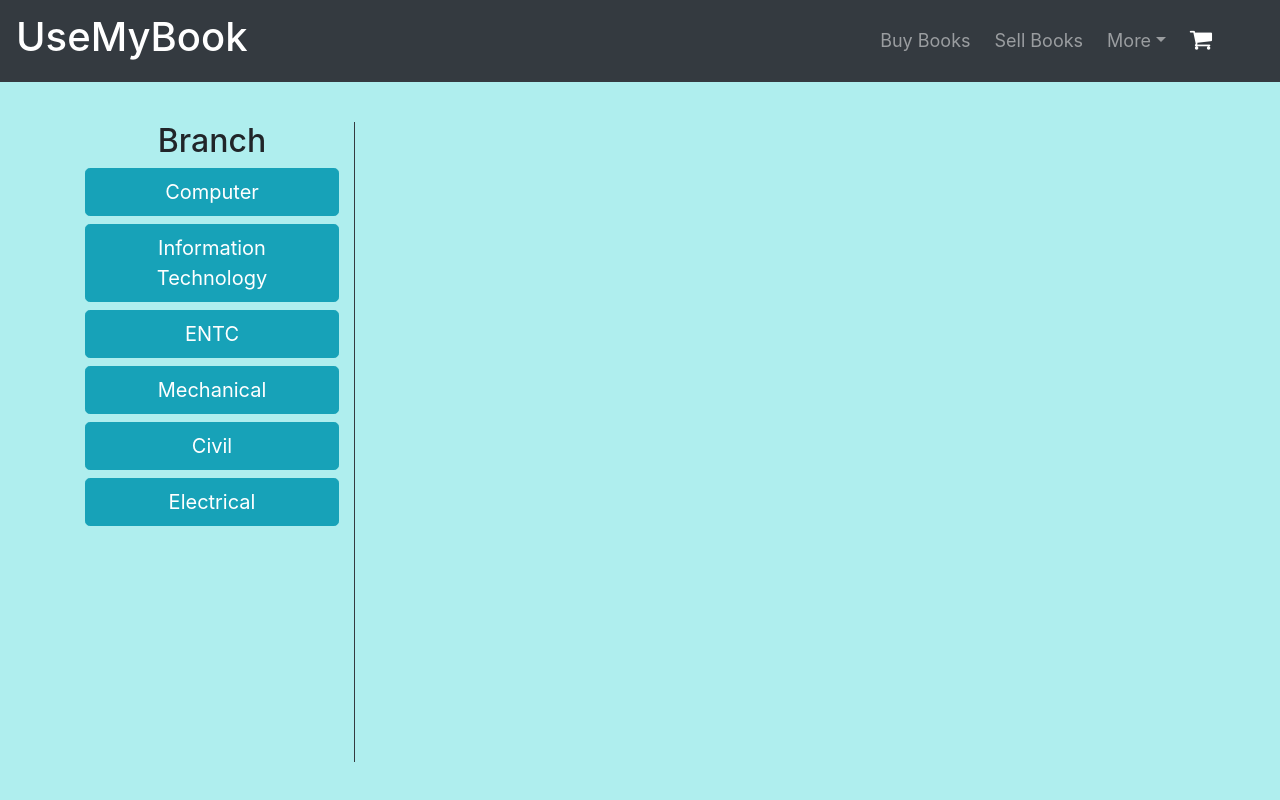
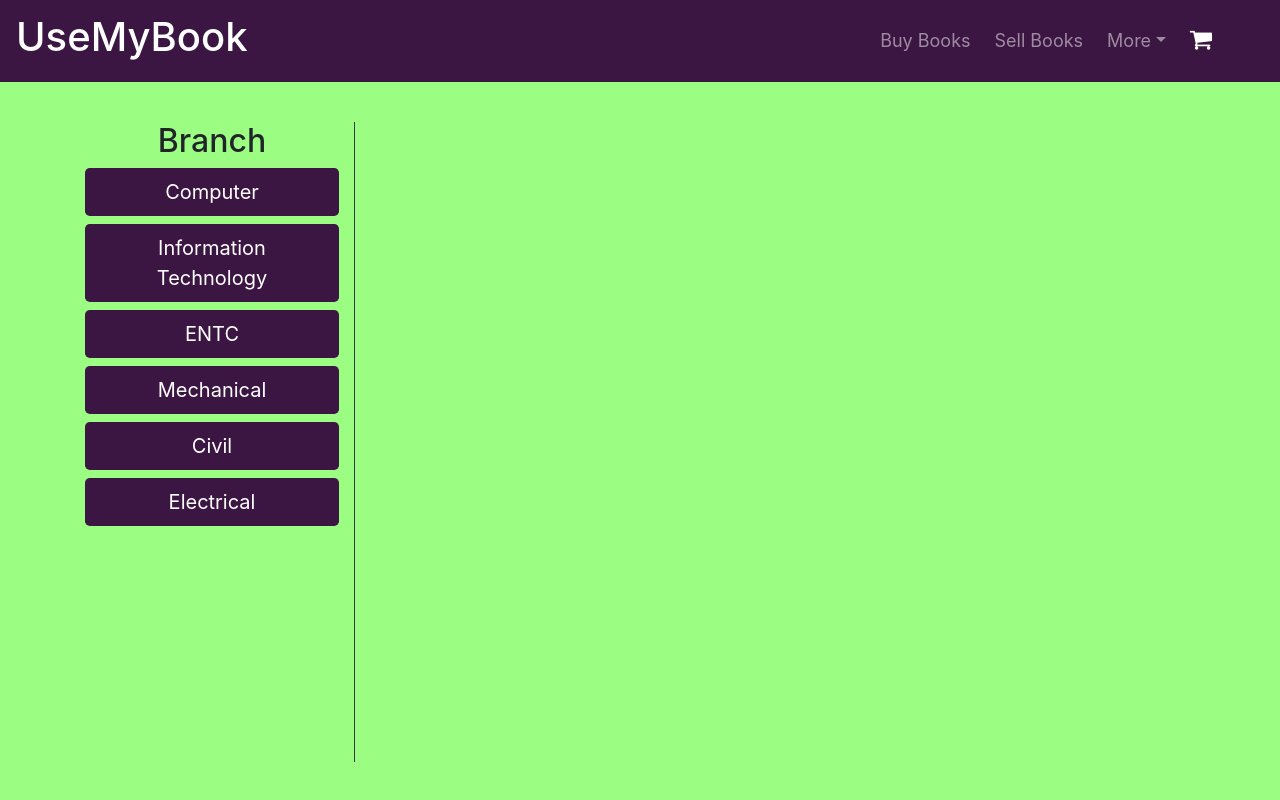
Before and after one commit to snehageorge25/Mini-Project, a Flask app: page / in a window 1280 px wide. Run offline with Flask 2, Linux system fonts and the light colour scheme; the visitor is signed in with stand-in values (Sample User, id 1); data that the repository does not hold is empty; some libraries are stand-ins or nearby versions.

Commit message:
Changed theme

```diff
--- a/app.py
+++ b/app.py
@@ -24,7 +24,7 @@ def home():
 @app.route('/signup', methods=['GET', 'POST'])
 def signup():
     form = RegistrationForm()
-    if request.method == 'POST' and form.validate():
+    if request.method == 'POST' and form.validate_on_submit():
         name = request.form.get("name")
         email = request.form.get("email")
         password = request.form.get("password").encode('utf-8')
@@ -80,20 +80,6 @@ def view(book_id):
     curr_book = cursor.fetchone()
     return render_template('view.html', book=curr_book)
 
-# @app.route('/new_user', methods=['GET', 'POST'])
-# def new_user():
-#     name = request.form.get("name")
-#     email = request.form.get("email")
-#     password = request.form.get("password").encode('utf-8')
-#     hashed=bcrypt.hashpw(password,bcrypt.gensalt()).decode()
-#     date_joined = str(date.today())
-#     new_user = f'INSERT INTO `users`(`name`, `email`, `pw`,`date_joined`) VALUES ("{name}", "{email}", "{hashed}","{date_joined}")'
-#     cursor = conn.cursor()
-#     cursor.execute(new_user)
-#     conn.commit()
-#     flash('Signed up Successfully! Proceed to Login.','success')
-#     return redirect(url_for('login'))
-
 
 @app.route('/login_validation', methods=['GET', 'POST'])
 def login_validation():
@@ -108,9 +94,11 @@ def login_validation():
             session['id']=user[0][0]
             session['name']=user[0][1]
             return redirect(url_for('home'))
+        else:
+            flash('Email address and Password did not match','danger')
     else:
-        flash('Email address and Password did not match','danger')
-        return redirect(url_for('login'))
+        flash('Email address does not exist','danger')
+    return redirect(url_for('login'))
 
 @app.route('/logout', methods=['GET','POST'])
 def logout():
--- a/static/styles/styles.css
+++ b/static/styles/styles.css
@@ -2,9 +2,14 @@ body{
     /* background: #61045f;
 background: -webkit-linear-gradient(to right, #5F0A87,#A4508B);
 background: linear-gradient(to right,#5F0A87,#A4508B);  */
+background: #9bfd82;
+}
 
-background: paleturquoise;
+.nav-theme{
+    background-color: #3c1642;
+    /* background-color: #8980f5; */
 }
+
 
 /* form start  */
 
--- a/templates/adminlogin.html
+++ b/templates/adminlogin.html
@@ -14,7 +14,7 @@
   <header>
     <div id="header">
         <!-- Container starts -->
-          <nav class="navbar navbar-dark bg-dark  navbar-expand-xl pr-1">
+          <nav class="navbar navbar-dark nav-theme  navbar-expand-xl pr-1">
             <h1 class="pl-0 name col-8 col-xl-4 text-wrap text-white">UseMyBook</h1>
             <ul class="navbar-nav pr-5 ml-auto">
             <li class="nav-item">
--- a/templates/base.html
+++ b/templates/base.html
@@ -21,7 +21,7 @@
     <header>
       <div id="header">
         <!-- Container starts -->
-        <nav class="navbar navbar-dark navbar-expand-xl pr-1 bg-dark">
+        <nav class="navbar navbar-dark navbar-expand-xl pr-1 nav-theme">
           <a class="navbar-brand text-bold" href="#" ><h1 class="name col-8 col-xl-4 text-wrap pl-0">UseMyBook</h1></a>
 
 
--- a/templates/index.html
+++ b/templates/index.html
@@ -23,12 +23,12 @@
   <div class="row my-3">
     <div class="col-lg-3 col-md-4 border-right border-dark" style="height:80vh">
       <h2 class="text-center">Branch<h2>
-             <a href="#" class="btn btn-info btn-lg btn-block">Computer </a>
-             <a href="#" class="btn btn-info btn-lg btn-block">Information Technology </a>
-             <a href="#" class="btn btn-info btn-lg btn-block">ENTC </a>
-             <a href="#" class="btn btn-info btn-lg btn-block">Mechanical </a>
-             <a href="#" class="btn btn-info btn-lg btn-block">Civil </a>
-             <a href="#" class="btn btn-info btn-lg btn-block">Electrical </a>
+             <a href="#" class="btn nav-theme text-white btn-lg btn-block">Computer </a>
+             <a href="#" class="btn nav-theme text-white btn-lg btn-block">Information Technology </a>
+             <a href="#" class="btn nav-theme text-white btn-lg btn-block">ENTC </a>
+             <a href="#" class="btn nav-theme text-white btn-lg btn-block">Mechanical </a>
+             <a href="#" class="btn nav-theme text-white btn-lg btn-block">Civil </a>
+             <a href="#" class="btn nav-theme text-white btn-lg btn-block">Electrical </a>
     </div>
 
 
--- a/templates/login.html
+++ b/templates/login.html
@@ -17,7 +17,7 @@
   <header>
     <div id="header">
       <!-- Container starts -->
-      <nav class="navbar navbar-dark bg-dark  navbar-expand-xl pr-1">
+      <nav class="navbar navbar-dark nav-theme  navbar-expand-xl pr-1" style="height:110px;">
         <h1 class="pl-0 name col-8 col-xl-4 text-wrap text-white">UseMyBook</h1>
         <ul class="navbar-nav pr-5 ml-auto">
           <li class="nav-item">
@@ -88,7 +88,7 @@
             </div>
         </div>
         <div class="form-group">
-          {{ form.submit(class="btn btn-primary w-100 mt-2") }}
+          {{ form.submit(class="btn nav-theme text-white w-100 mt-2") }}
         </div>
         </form>
         <div class="border-top pt-3">
--- a/templates/signup.html
+++ b/templates/signup.html
@@ -57,7 +57,6 @@
       <div class="col-12 col-md-4 m-100 p-2 bg-light">
         <div class="text-center font-weight-bold text-monospace h5 my-1"> <legend>Signup</legend> </div>
         <div class="px-3 pt-3 text-dark">
-            <!-- <form method="POST" action="/new_user"> -->
             <form  method="POST"  action="">
                 {{ form.hidden_tag() }}
 
```
